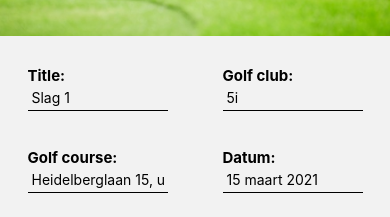
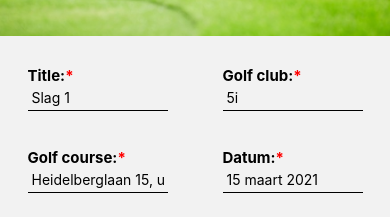
Before and after one commit to GTS-golven/FE, a React Native app in the folder GTS-golven/: screen /AdInfo in a window 390 px wide. Shown: the part 214-431 px from the top of the page. Built offline with nearby package versions, Linux system fonts and the light colour scheme.

Commit message:
Video toevoegen aanpassingen

```diff
--- a/GTS-golven/components/Card.js
+++ b/GTS-golven/components/Card.js
@@ -8,7 +8,8 @@ const Dashboard = (props) => {
   return (
     <Pressable onPress={() => navigation.navigate("Gallery")}>
       <View style={styles.screen}>
-        <Image style={styles.image} source={props.source} />
+        <Image style={styles.image} source={require('../assets/VideoExample.png')} />
+        {/* <Image style={styles.image} source={props.source} /> */}
         <View style={styles.card}>
           <View style={styles.text}>
             <Text style={styles.title}>{props.title}</Text>
--- a/GTS-golven/screens/AdInfo.js
+++ b/GTS-golven/screens/AdInfo.js
@@ -56,13 +56,13 @@ const AdInfo = ({ navigation }) => {
       <View style={styles.topPic}>
         <Image
           style={styles.imageTop}
-          source={require("../assets/oudere-mannen-golf.jpg")}
+          source={require('../assets/VideoExample.png')}
         />
       </View>
       <View style={styles.topInfo}>
         <View style={styles.row}>
           <View>
-            <Text style={styles.text}>Title:</Text>
+            <Text style={styles.text}>Title:<Text style={styles.red}>*</Text></Text>
             <TextInput
               style={styles.input}
               placeholder="Slag 1"
@@ -70,7 +70,7 @@ const AdInfo = ({ navigation }) => {
             />
           </View>
           <View>
-            <Text style={styles.text}>Golf club:</Text>
+            <Text style={styles.text}>Golf club:<Text style={styles.red}>*</Text></Text>
             <TextInput
               style={styles.input}
               placeholder="5i"
@@ -80,7 +80,7 @@ const AdInfo = ({ navigation }) => {
         </View>
         <View style={styles.row}>
           <View>
-            <Text style={styles.text}>Golf course:</Text>
+            <Text style={styles.text}>Golf course:<Text style={styles.red}>*</Text></Text>
             <TextInput
               style={styles.input}
               placeholder="Heidelberglaan 15, utrecht"
@@ -88,7 +88,7 @@ const AdInfo = ({ navigation }) => {
             />
           </View>
           <View>
-            <Text style={styles.text}>Datum:</Text>
+            <Text style={styles.text}>Datum:<Text style={styles.red}>*</Text></Text>
             <TextInput
               style={styles.input}
               placeholder="15 maart 2021"
@@ -186,6 +186,10 @@ const styles = StyleSheet.create({
     alignItems: "center",
     height: "100%",
   },
+
+  red: {
+    color: "red",
+  }
 });
 
 export default AdInfo;
--- a/GTS-golven/screens/Load.js
+++ b/GTS-golven/screens/Load.js
@@ -5,6 +5,7 @@ import {
   Image,
   StyleSheet,
   SafeAreaView,
+  ActivityIndicator,
 } from "react-native";
 import Colors from "../components/Colors";
 
@@ -19,13 +20,14 @@ const Load = ({ navigation }) => {
   return (
     <SafeAreaView style={styles.screen}>
       <View style={styles.mainContainer}>
-        <View style={styles.loadBar}>
+        {/* <View style={styles.loadBar}>
           <Image
             style={styles.image}
             source={require("../assets/VideoExample.png")}
           />
           <Text style={styles.procent}>100%</Text>
-        </View>
+        </View> */}
+        <ActivityIndicator size="large" color="#00ff00" />
       </View>
       <View style={styles.hintContainer}>
         <Text style={styles.title}>Hint:</Text>
```
